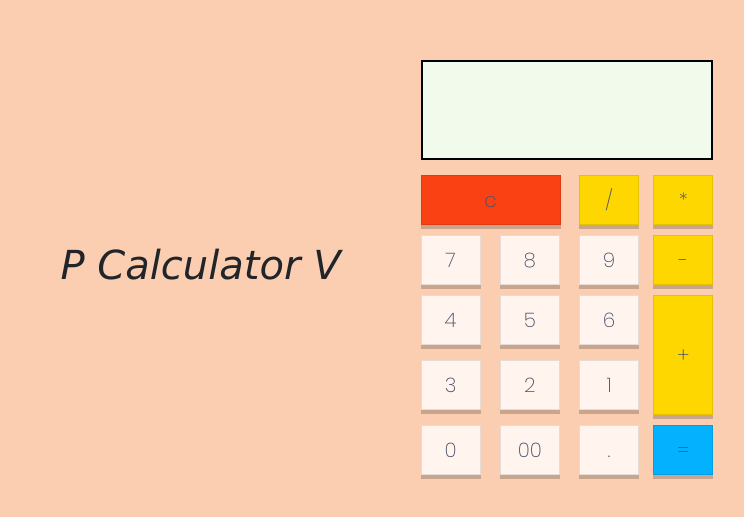
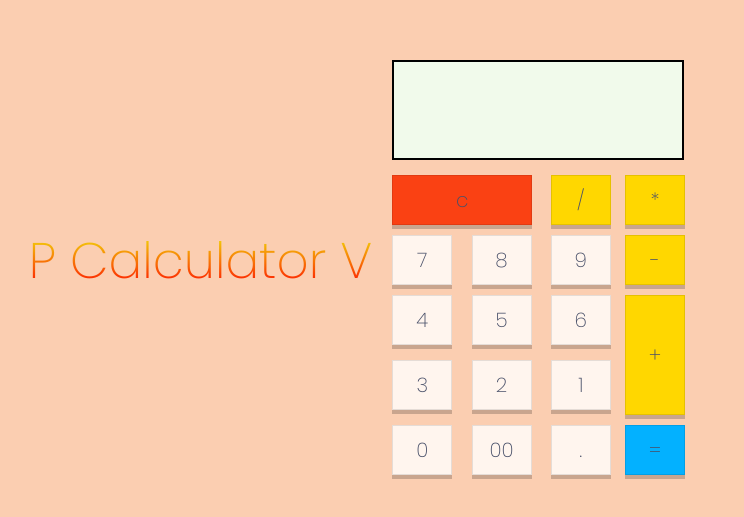
Before and after one commit to Paarit/Calculator, a plain HTML site: page index.html in a window 1280 px wide. Shown: the part 135-652 px from the top of the page, without its empty margins (276-1020 px from the left). Drawn offline with nearby package versions, Linux system fonts and the light colour scheme.

Commit message:
Add files via upload

```diff
--- a/styles/style.css
+++ b/styles/style.css
@@ -16,14 +16,11 @@ body
     background: #FBCEB1;
 
 }
-h1{
-    font-style: italic;
-    font: 300%;
-    font-family: Verdana, Geneva, Tahoma, sans-serif;
-    position: center;
-    margin: 30px;
-    padding: 30px;
-
+h1 {
+        font-size: 50px;
+        background: -webkit-linear-gradient(rgb(240, 236, 11), rgb(255, 0, 0));
+        -webkit-background-clip: text;
+        -webkit-text-fill-color: transparent;
 }
 .calculator
 {
```
Also changed, not shown: index.html (+2 -2 lines).
